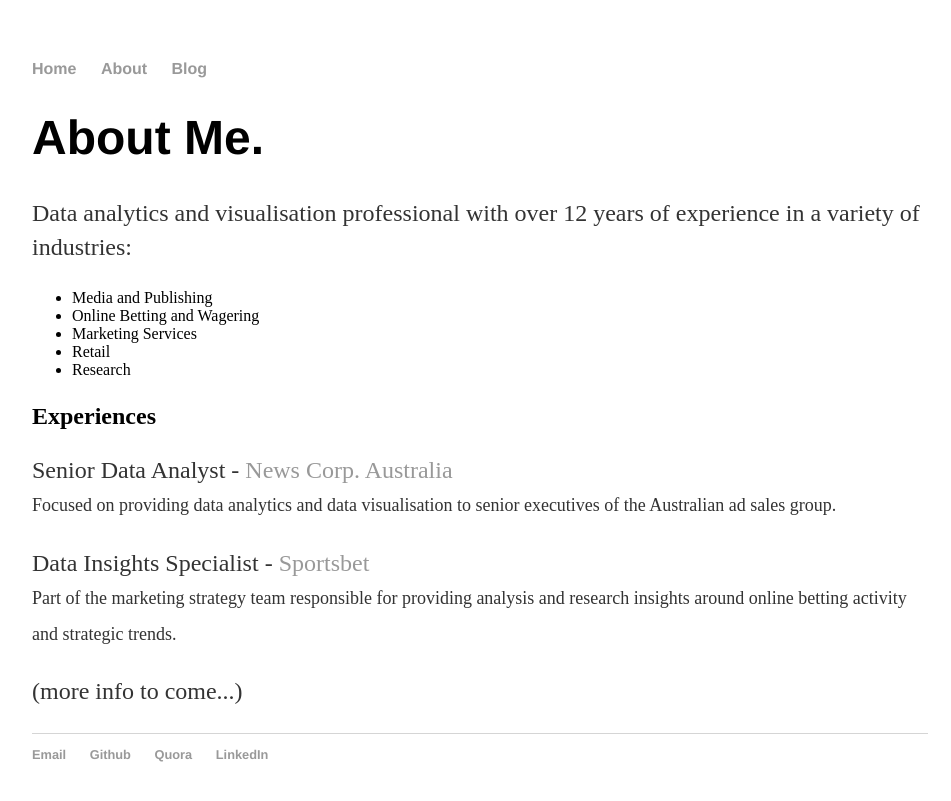
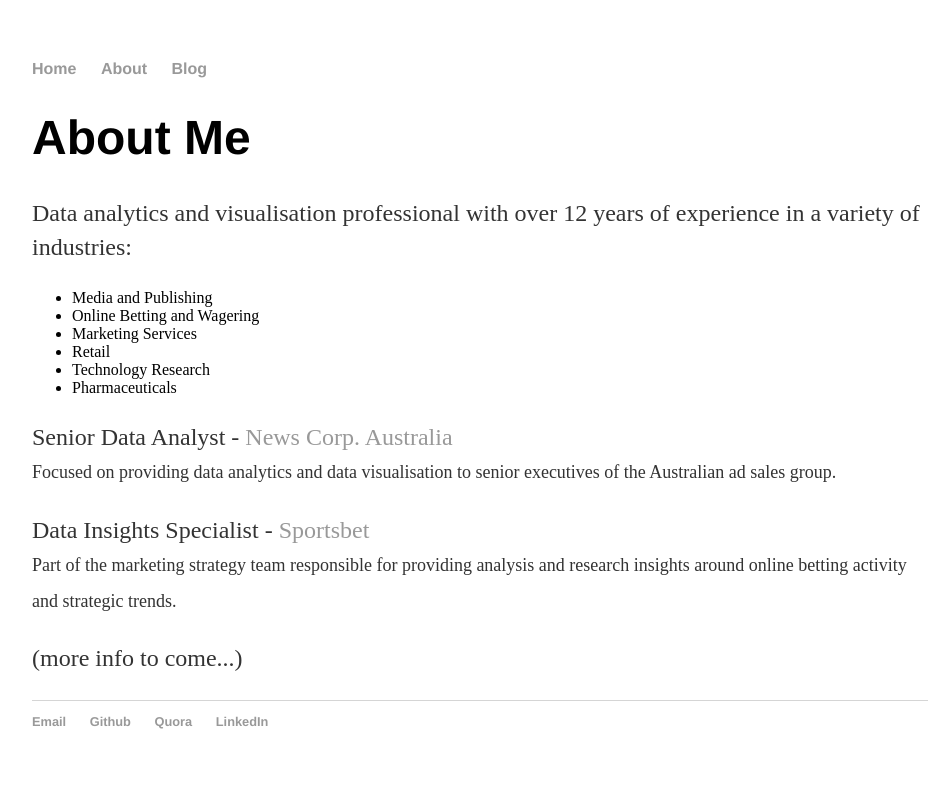
Before and after one commit to FelipeRego/FelipeRego.github.io, a Jekyll site: the page built from about/index.html, in a window 1280 px wide. Shown: the top 801 px of the page, without its empty margins (160-1111 px from the left). Built offline with Jekyll 4.4.1, drawn with Linux system fonts in a browser that asks for light colours; a script that is not in the unit is left out; comment, search, counter and statistics services are not loaded.

Commit message:
Update index.html

```diff
--- a/about/index.html
+++ b/about/index.html
@@ -3,7 +3,11 @@ layout: default
 title: Felipe Rego - Data Analyst | Insights | Wrangling | Visualisation | Modelling | Statistics | Strategy
 ---
 <div class="blurb">
-	<h1>About Me.</h1>
+	<h1>About Me</h1>
+
+	<script src="//platform.linkedin.com/in.js" type="text/javascript"></script>
+	<script type="IN/MemberProfile" data-id="https://www.linkedin.com/in/feliperego" data-format="hover" data-text="Felipe Rego"></script>
+
 	<p>
 	Data analytics and visualisation professional with over 12 years of experience in a variety of industries:
 	<ul>
@@ -11,15 +15,10 @@ title: Felipe Rego - Data Analyst | Insights | Wrangling | Visualisation | Model
 		<li>Online Betting and Wagering</li>
 		<li>Marketing Services</li>
 		<li>Retail</li>
-		<li>Research</li>
+		<li>Technology Research</li>
+		<li>Pharmaceuticals</li>
 	</ul>
 
-
-	</p>
-
-	<p> </p>
-
-	<h2>Experiences</h2>
 
 	<p> Senior Data Analyst -  <a href="http://www.newscorpaustralia.com/">News Corp. Australia</a>  <br>
 	 <font size="4">Focused on providing data analytics and data visualisation to senior
```
